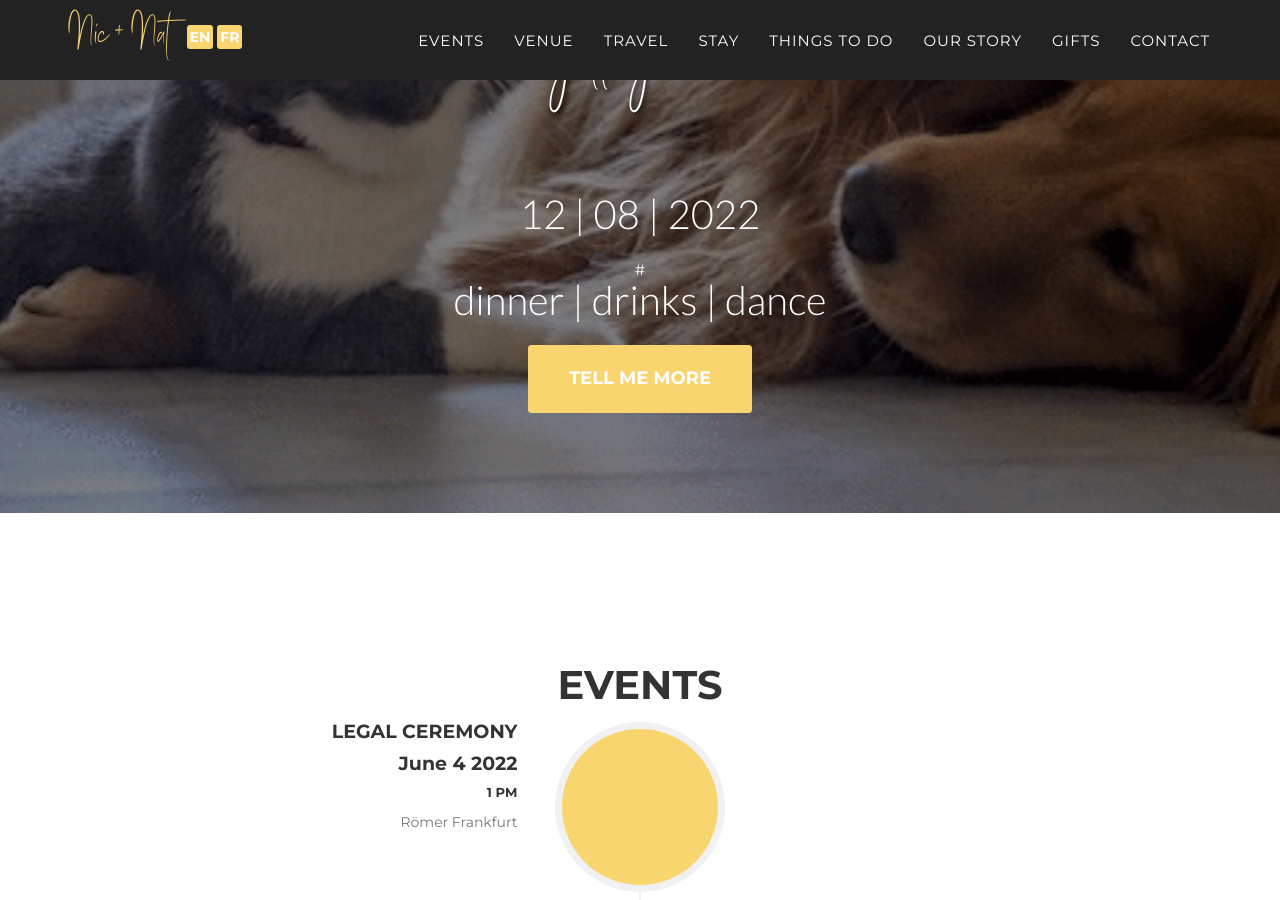
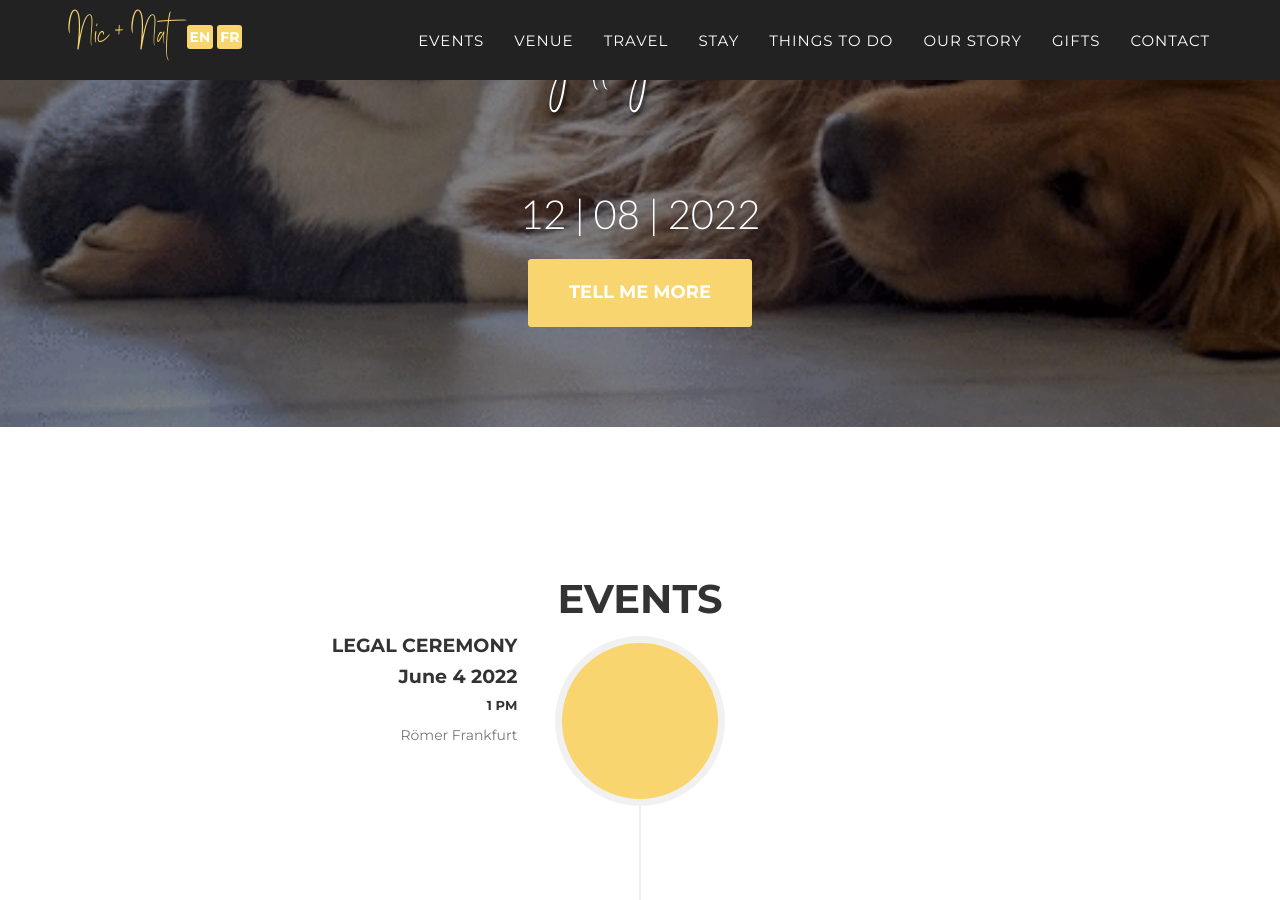
Before and after one commit to nic-nat/nic-nat.github.io, a Jekyll site: the page built from index.html, in a window 1280 px wide and 900 px high, scrolled down 351 px. Built offline with Jekyll 4.4.1, drawn with Linux system fonts in a browser that asks for light colours; some web fonts are replaced.

Commit message:
Update header.html

```diff
--- a/_includes/en_data/header.html
+++ b/_includes/en_data/header.html
@@ -58,7 +58,6 @@
         <div class="intro-text">
             <div class="intro-heading">Nicole & Natalie<br>are getting married</div>
             <div class="intro-lead-in">12 | 08 | 2022</div>
-          #  <div class="intro-lead-in">dinner | drinks | dance</div>
             <a href="#events" class="page-scroll btn btn-xl">Tell Me More</a>
         </div>
     </div>
```
